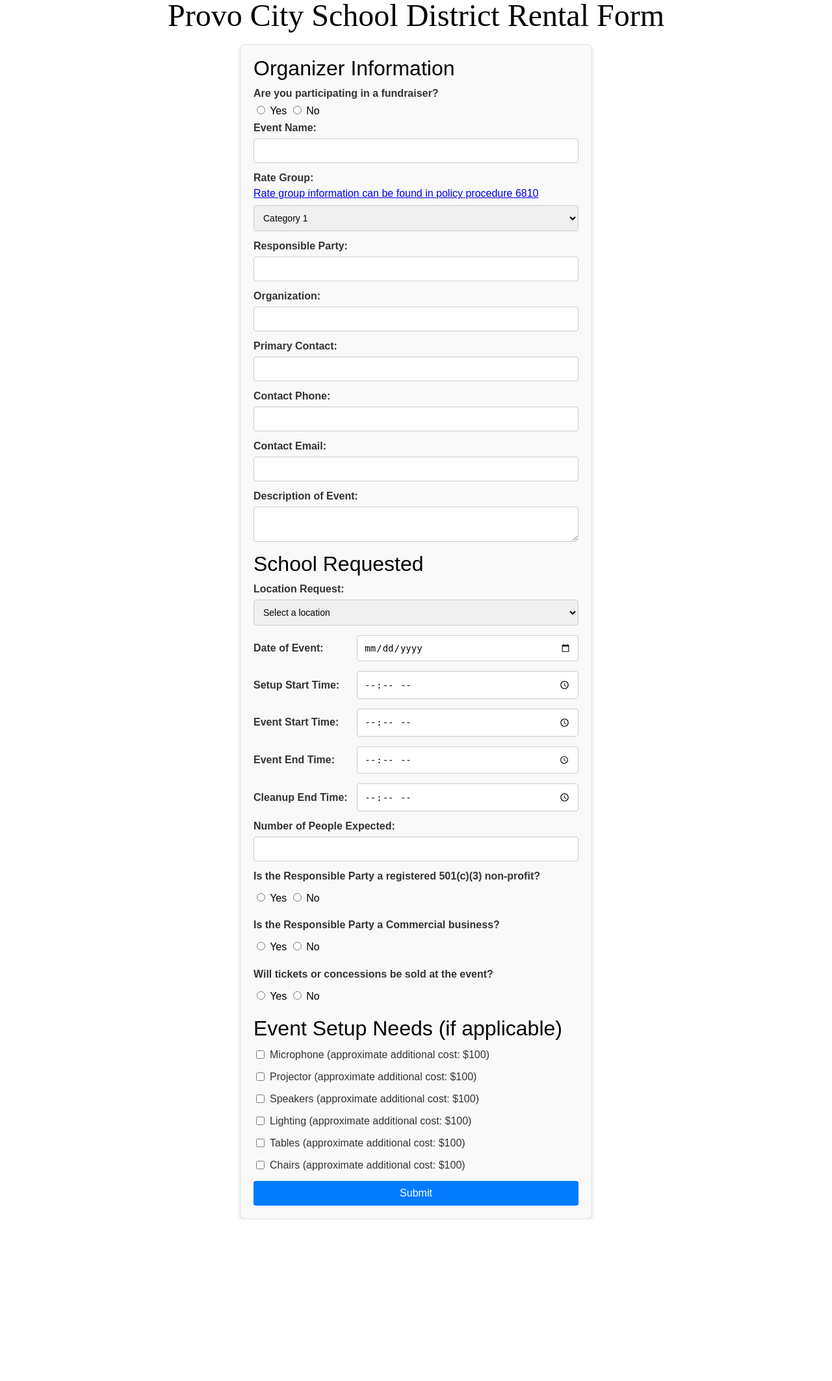
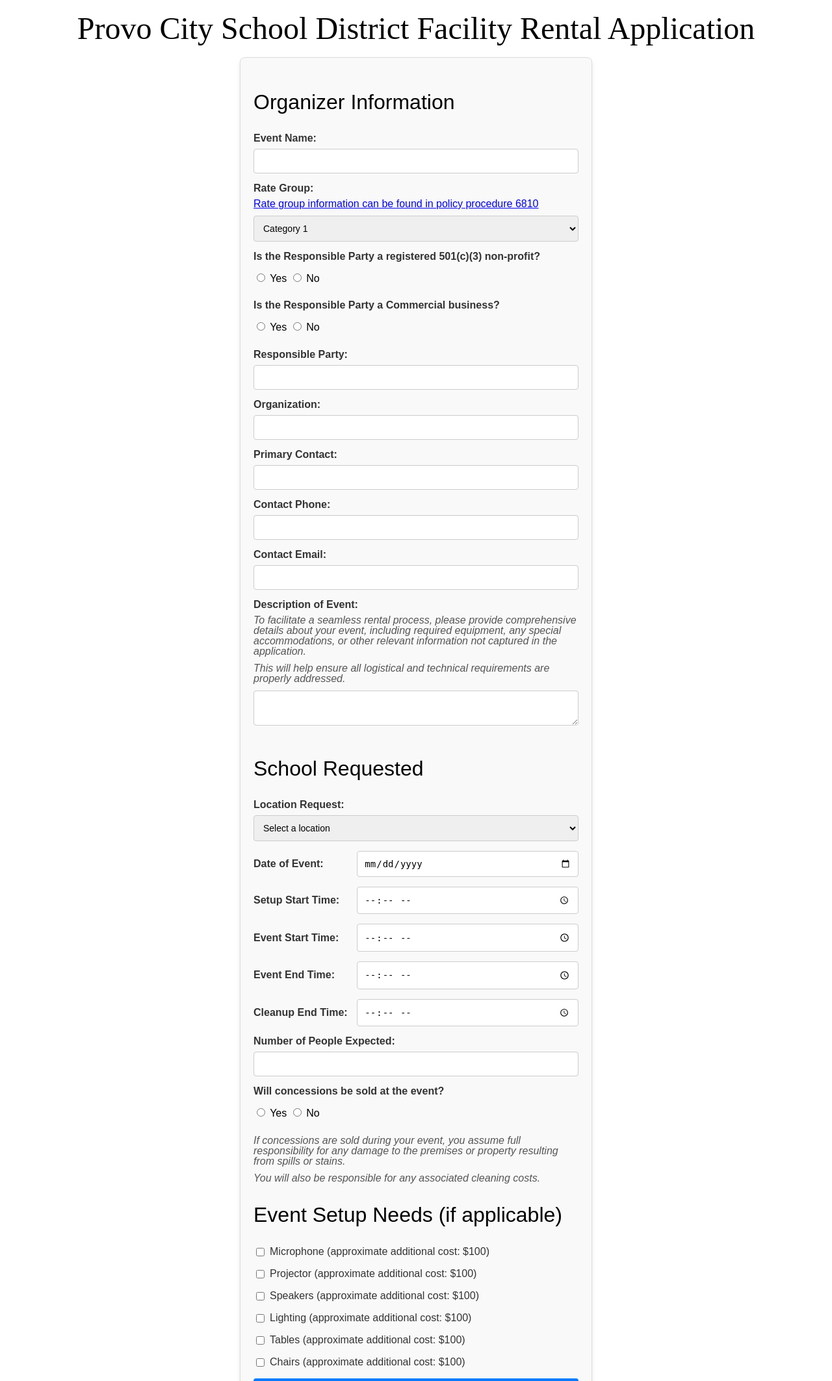
Before and after one commit to Provo-City-School-District/rentals-form, a PHP site: page / in a window 1280 px wide. Shown: the top 2126 px of the page at 65% size. Before the commit the page ends 1877 px from the top, so only its background shows below. Run offline with PHP 8.4, Linux system fonts and the light colour scheme.

Commit message:
updated as requested WO147025

```diff
--- a/src/assets/main.css
+++ b/src/assets/main.css
@@ -1,13 +1,13 @@
 /* Headings */
 h1 {
     font-size: 3em;
-    margin-bottom: 20px;
+    margin: 20px 0;
     text-align: center;
 }
 
 h2 {
     font-size: 2em;
-    margin-bottom: 15px;
+    margin: 1em 0;
 }
 
 /* General form container */
@@ -137,3 +137,8 @@ form .success {
 p {
     margin-bottom: 10px;
 }
+
+em {
+    font-style: italic;
+    color: #555;
+}
--- a/src/assets/main.js
+++ b/src/assets/main.js
@@ -1,15 +1,3 @@
-function toggleFundraiserInputs(isVisible) {
-  const detailsDiv = document.getElementById("fundraiser-details");
-  const inputs = detailsDiv.querySelectorAll("input");
-  if (isVisible) {
-    detailsDiv.style.display = "block";
-    inputs.forEach((input) => (input.required = true));
-  } else {
-    detailsDiv.style.display = "none";
-    inputs.forEach((input) => (input.required = false));
-  }
-}
-
 const spacesByLocation = {
   38: ["Conference Room A", "Conference Room B", "Auditorium"],
   100: ["Gym", "Library", "Cafeteria"],
--- a/src/views/form.php
+++ b/src/views/form.php
@@ -4,41 +4,21 @@
 <head>
     <meta charset="UTF-8">
     <meta name="viewport" content="width=device-width, initial-scale=1.0">
-    <title>Provo City School District Rentals</title>
+    <title>Provo City School District Facility Rentals Application</title>
     <link rel="stylesheet" href="assets/reset.css">
-    <link rel="stylesheet" href="assets/main.css">
+    <link rel="stylesheet" href="assets/main.css?v=1.0.0">
 </head>
 
 <body>
-    <h1>Provo City School District Rental Form</h1>
+    <h1>Provo City School District Facility Rental Application</h1>
     <form action="../forms/form-handler.php" method="POST">
         <h2>Organizer Information</h2>
-        <label for="fundraiser-yes">Are you participating in a fundraiser?</label>
-
-        <input type="radio" id="fundraiser-yes" name="fundraiser" value="yes" onclick="toggleFundraiserInputs(true)" required> Yes
-        <input type="radio" id="fundraiser-no" name="fundraiser" value="no" onclick="toggleFundraiserInputs(false)" required> No
-        <div id="fundraiser-details" style="display: none;">
-            <label for="fundraiser-name">Fundraiser Name:</label>
-            <input type="text" id="fundraiser-name" name="fundraiser_name">
-
-            <label for="fundraiser-sport">Fundraising Sport:</label>
-            <input type="text" id="fundraiser-goal" name="fundraiser">
-
-            <label for="fundraiser-team">Fundraising Team:</label>
-            <input type="text" id="fundraiser-team" name="fundraiser_team">
-
-            <label for="fundraiser-grade">Fundraising Grade:</label>
-            <input type="text" id="fundraiser-grade" name="fundraiser_grade">
-
-            <label for="fundraiser-fy">Fundraising Year:</label>
-            <input type="text" id="fundraiser-fy" name="fundraiser_fy">
-        </div>
 
         <label for="event_name">Event Name:</label>
         <input type="text" id="event_name" name="event_name" required>
 
         <label for="rate_group">Rate Group:</label>
-        <p><a href="https://provo.edu/wp-content/uploads/2017/01/6810P1ProvoSchoolDistrictFacilityRentalProcedure.pdf" target="_blank">Rate group information can be found in policy procedure 6810</a></p>
+        <p><a href="https://provo.edu/policies-procedures-forms/6000-finance-and-operations/policy-6810-provo-city-school-district-facility-rental-policy/" target="_blank">Rate group information can be found in policy procedure 6810</a></p>
         <select id="rate_group" name="rate_group" required>
             <option value="1">Category 1</option>
             <option value="2">Category 2</option>
@@ -46,6 +26,23 @@
             <option value="4">Category 4</option>
             <option value="5">Category 5</option>
         </select>
+
+        <label for="nonprofit-yes">Is the Responsible Party a registered 501(c)(3) non-profit?</label>
+        <div class="radio-group">
+            <input type="radio" id="nonprofit-yes" name="nonprofit" value="yes" onclick="toggleNonprofitAttachment(true)" required> Yes
+            <input type="radio" id="nonprofit-no" name="nonprofit" value="no" onclick="toggleNonprofitAttachment(false)" required> No
+        </div>
+
+        <div id="nonprofit-attachment-container" style="display: none;">
+            <label for="nonprofit-document">Attach 501(c)(3) Documentation (PDF only):</label>
+            <input type="file" id="nonprofit-document" name="nonprofit_document" accept="application/pdf">
+        </div>
+
+        <label for="commercial-yes">Is the Responsible Party a Commercial business?</label>
+        <div class="radio-group">
+            <input type="radio" id="commercial-yes" name="commercial" value="yes" required> Yes
+            <input type="radio" id="commercial-no" name="commercial" value="no" required> No
+        </div>
 
         <label for="responsible_party">Responsible Party:</label>
         <input type="text" id="responsible_party" name="responsible_party" required>
@@ -63,6 +60,8 @@
         <input type="email" id="email" name="email" required>
 
         <label for="description">Description of Event:</label>
+        <p><em>To facilitate a seamless rental process, please provide comprehensive details about your event, including required equipment, any special accommodations, or other relevant information not captured in the application.</em></p>
+        <p><em>This will help ensure all logistical and technical requirements are properly addressed.</em></p>
         <textarea id="description" name="description" required></textarea>
 
         <h2>School Requested</h2>
@@ -141,28 +140,14 @@
         <label for="number_of_people">Number of People Expected:</label>
         <input type="number" id="number_of_people" name="number_of_people" required>
 
-        <label for="nonprofit-yes">Is the Responsible Party a registered 501(c)(3) non-profit?</label>
-        <div class="radio-group">
-            <input type="radio" id="nonprofit-yes" name="nonprofit" value="yes" onclick="toggleNonprofitAttachment(true)" required> Yes
-            <input type="radio" id="nonprofit-no" name="nonprofit" value="no" onclick="toggleNonprofitAttachment(false)" required> No
-        </div>
-
-        <div id="nonprofit-attachment-container" style="display: none;">
-            <label for="nonprofit-document">Attach 501(c)(3) Documentation (PDF only):</label>
-            <input type="file" id="nonprofit-document" name="nonprofit_document" accept="application/pdf">
-        </div>
-
-        <label for="commercial-yes">Is the Responsible Party a Commercial business?</label>
-        <div class="radio-group">
-            <input type="radio" id="commercial-yes" name="commercial" value="yes" required> Yes
-            <input type="radio" id="commercial-no" name="commercial" value="no" required> No
-        </div>
-
-        <label for="tickets-yes">Will tickets or concessions be sold at the event?</label>
+        <label for="tickets-yes">Will concessions be sold at the event?</label>
         <div class="radio-group">
             <input type="radio" id="tickets-yes" name="tickets" value="yes" required> Yes
             <input type="radio" id="tickets-no" name="tickets" value="no" required> No
         </div>
+        <p><em>If concessions are sold during your event, you assume full responsibility for any damage to the premises or property resulting from spills or stains.</em></p>
+        <p><em>You will also be responsible for any associated cleaning costs.</em></p>
+
         <h2>Event Setup Needs (if applicable)</h2>
         <div class="checkbox-group">
             <input type="checkbox" id="microphone" name="audio_visual_needs[]" value="microphone">
@@ -191,6 +176,6 @@
         <button type="submit">Submit</button>
     </form>
 </body>
-<script src="assets/main.js"></script>
+<script src="assets/main.js?v=1.0.0"></script>
 
 </html>
```
